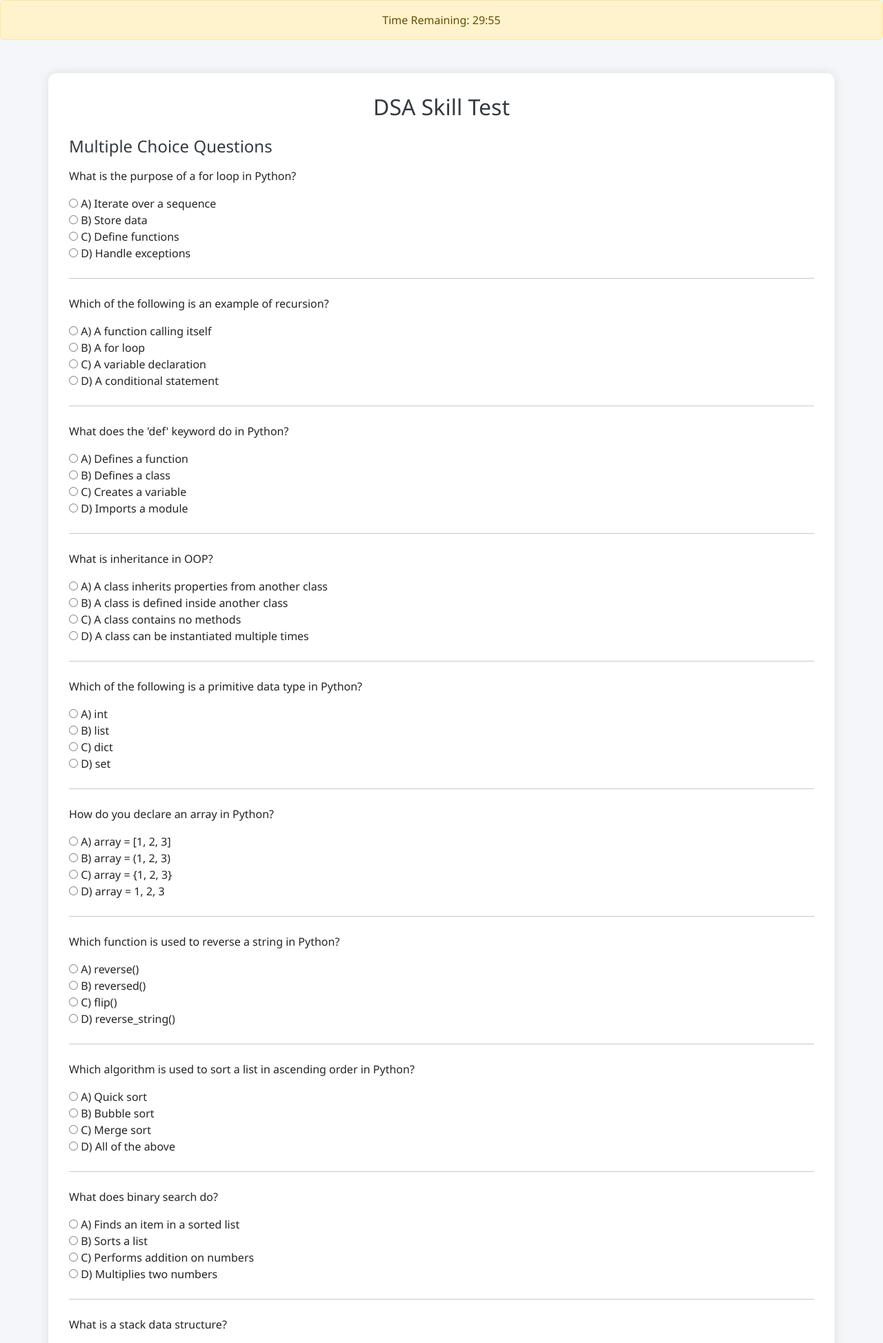
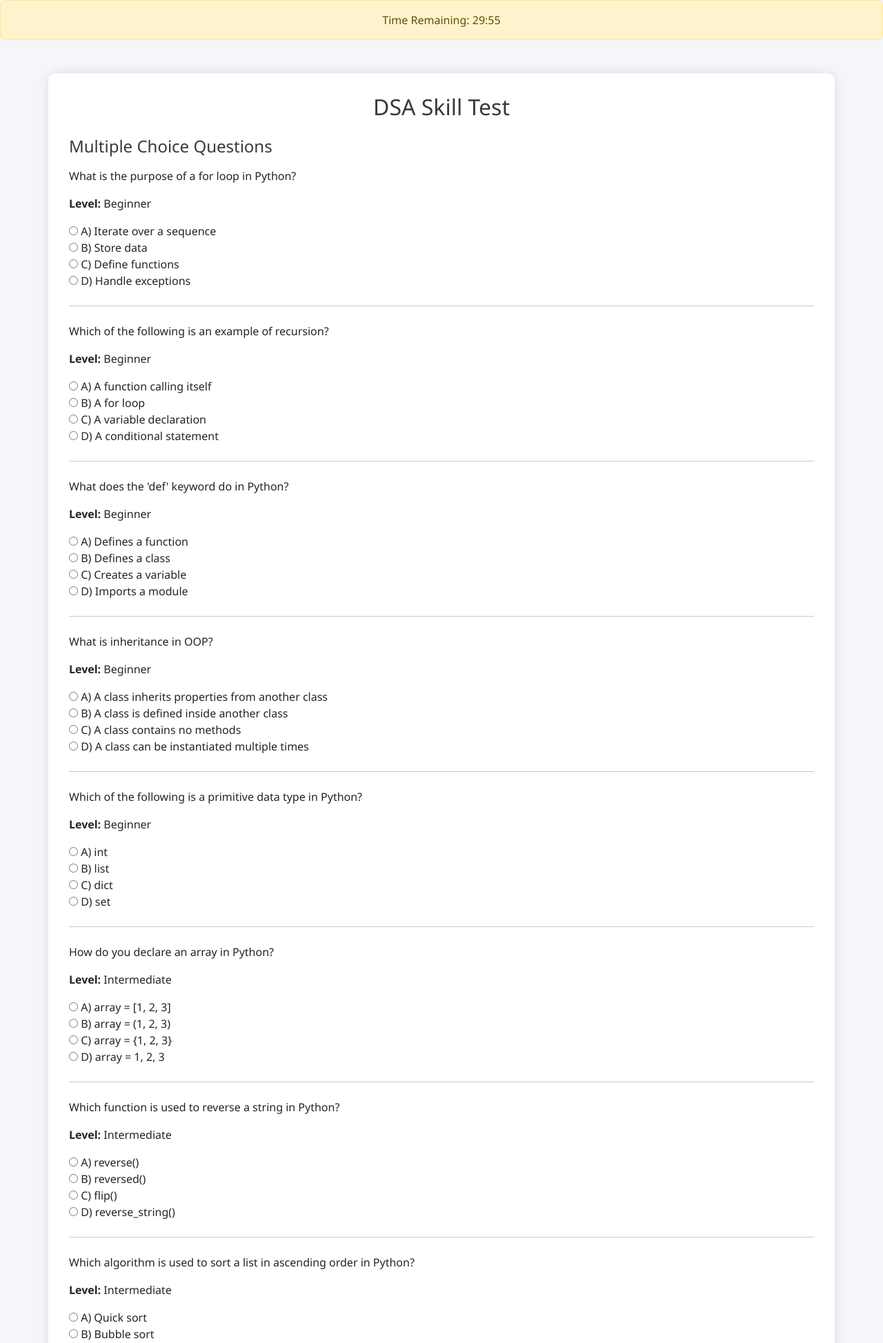
Before and after one commit to soma33333/Smart_DSA, a Flask app: page /skill-test in a window 1280 px wide. Shown: the top 1947 px of the page at 69% size. Run offline with Flask 3, Linux system fonts and the light colour scheme; parts of the project's set-up code (start-up, migrations or seed data) failed here and were passed over; some libraries are stand-ins or nearby versions.

Commit message:
Update skill_test.html

```diff
--- a/templates/skill_test.html
+++ b/templates/skill_test.html
@@ -40,6 +40,7 @@
         {% for question in questions %}
         <div class="question">
             <p>{{ question.text }}</p>
+            <p><strong>Level:</strong> {{ question.level }}</p>
             {% for option in question.options %}
     <div>
         <input type="radio" name="q{{ question.id }}" value="{{ option[0]|lower }}" id="q{{ question.id }}_{{ option[0]|lower }}">
```
